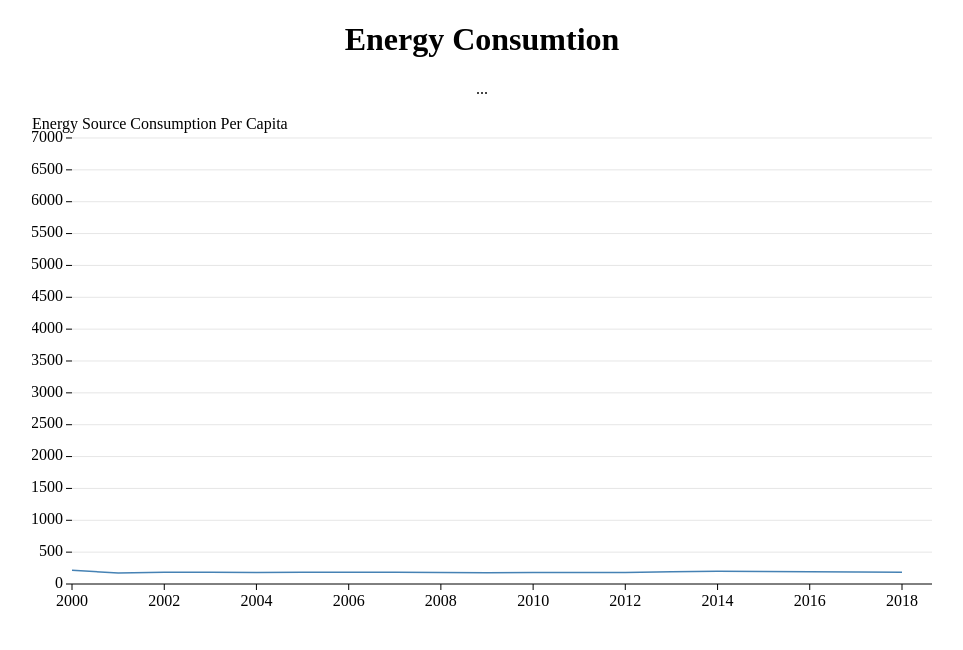
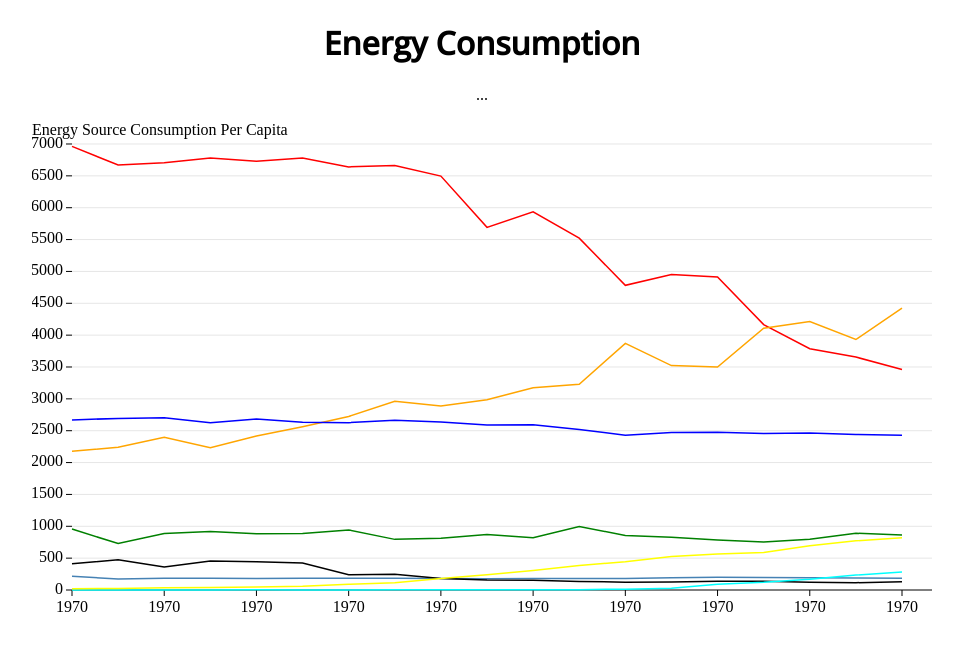
Before and after one commit to katemae/dsc106-proj3, a SvelteKit app: page / in a window 1280 px wide. Shown: the top 650 px of the page, without its empty margins (158-1121 px from the left). Built offline with nearby package versions, Linux system fonts and the light colour scheme.

Commit message:
fixed plot lines not showing up

```diff
--- a/src/components/App.svelte
+++ b/src/components/App.svelte
@@ -4,7 +4,7 @@
 </script>
 
 <main>
-	<h1>Energy Consumtion</h1>
+	<h1>Energy Consumption</h1>
 
 	<p>...</p>
 
@@ -16,8 +16,10 @@
 
 
 <style>
+	@import url('https://fonts.googleapis.com/css2?family=Open+Sans:ital,wght@0,500;1,500&display=swap');
 	h1 {
 		text-align: center;
+		font-family: "Open Sans";
 	}
 
 	p {
--- a/src/components/LineChart.svelte
+++ b/src/components/LineChart.svelte
@@ -1,5 +1,15 @@
 <script>
     import * as d3 from "d3";
+    import bio_data from "./data/biofuel.json";
+    import coal_data from "./data/coal.json";
+    import gas_data from "./data/gas.json";
+    import hydro_data from "./data/hydro.json";
+    import nuclear_data from "./data/nuclear.json";
+    import oil_data from "./data/oil.json";
+    import solar_data from "./data/solar.json";
+    import wind_data from "./data/wind.json";
+
+
     export let data;
 
     export let width = 900;
@@ -10,9 +20,9 @@
     export let marginLeft = 40;
 
     // Parse dates to create the x scale.
-    data.forEach(d => {
-        d.year = new Date(d.year, 0); // Assuming the year is the first day of January
-    });
+    // data.forEach(d => {
+    //     d.year = new Date(d.year, 0); // Assuming the year is the first day of January
+    // });
 
     const xScale = d3.scaleTime()
         .domain(d3.extent(data, d => d.year))
@@ -70,6 +80,8 @@
     const wind_line = d3.line()
         .x(d => xScale(d.year))
         .y(d => yScale(d.wind_elec_per_capita));
+
+        console.log(bio_line(data));
 </script>
 
 <svg
@@ -153,54 +165,54 @@
         fill="none"
         stroke="steelblue"
         stroke-width="1.5"
-        d={bio_line(data)}
+        d={bio_line(bio_data)}
     />
     <path
         fill="none"
         stroke="red"
         stroke-width="1.5"
-        d={coal_line(data)}
+        d={coal_line(coal_data)}
     />
     <path
         fill="none"
         stroke="orange"
         stroke-width="1.5"
-        d={gas_line(data)}
+        d={gas_line(gas_data)}
     />
     <path
         fill="none"
         stroke="green"
         stroke-width="1.5"
-        d={hydro_line(data)}
+        d={hydro_line(hydro_data)}
     />
-    <path
+    <!-- <path
         fill="none"
         stroke="purple"
         stroke-width="1.5"
         d={low_carbon_line(data)}
-    />
+    /> -->
     <path
         fill="none"
         stroke="blue"
         stroke-width="1.5"
-        d={nuclear_line(data)}
+        d={nuclear_line(nuclear_data)}
     />
     <path
         fill="none"
         stroke="black"
         stroke-width="1.5"
-        d={oil_line(data)}
+        d={oil_line(oil_data)}
     />
     <path
         fill="none"
         stroke="cyan"
         stroke-width="1.5"
-        d={solar_line(data)}
+        d={solar_line(solar_data)}
     />
     <path
         fill="none"
         stroke="yellow"
         stroke-width="1.5"
-        d={wind_line(data)}
+        d={wind_line(wind_data)}
     />
 </svg>
```
